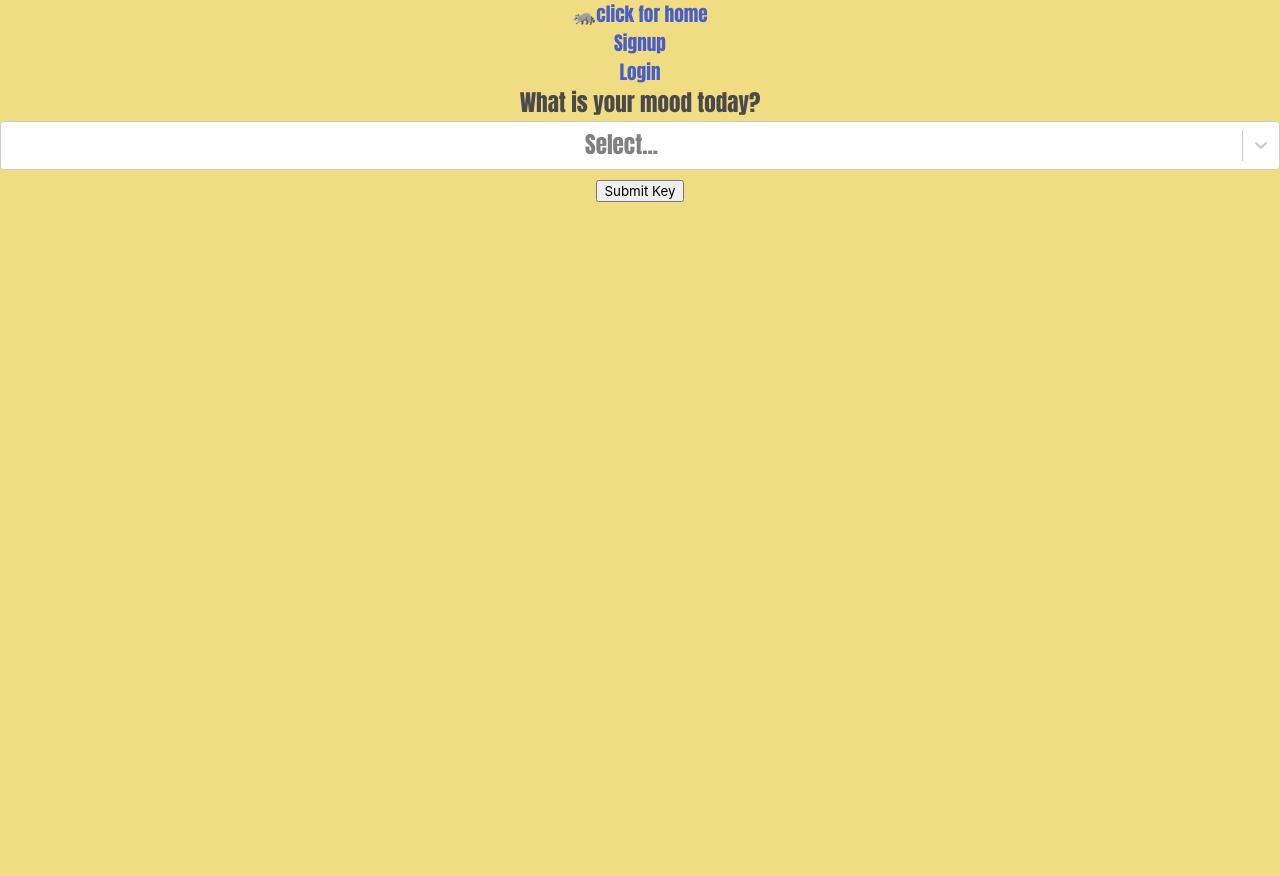
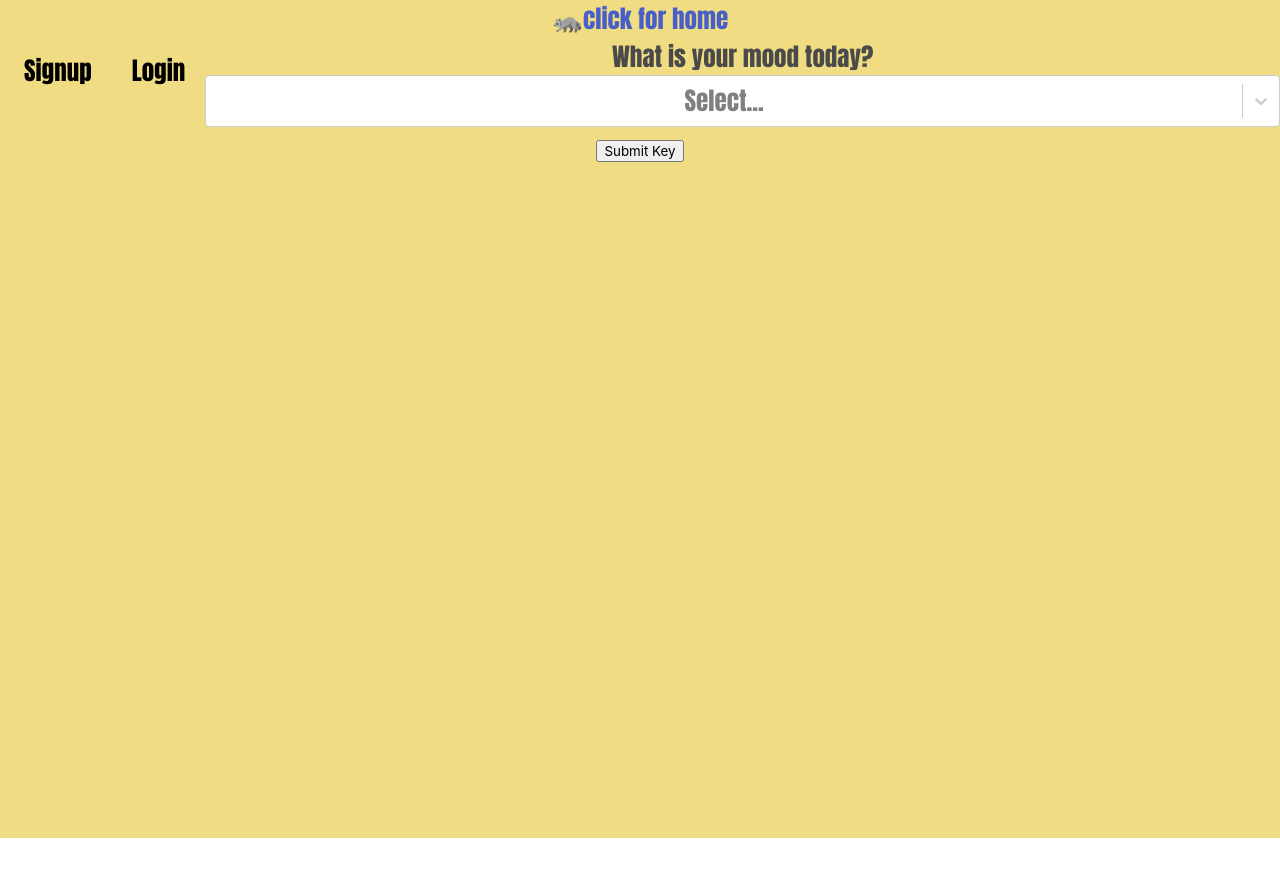
Before and after one commit to fpreynolds/fat.piano, a React (Create React App) app in the folder client/: page /key in a window 1280 px wide. Shown: the top 876 px of the page. After the commit the page ends 838 px from the top, so only its background shows below. Built offline with nearby package versions, Linux system fonts and the light colour scheme.

Commit message:
css changes to navbar

```diff
--- a/client/src/App.css
+++ b/client/src/App.css
@@ -3,5 +3,34 @@
 	height: 100vh;
 	background-color: #f0dc82;
 	font-family:Impact, Haettenschweiler, 'Arial Narrow Bold', sans-serif;
-	font-size: larger;
+	font-size: 25px;
 }
+
+.navbar {
+	text-align: right;
+	justify-content: right;
+	display: flex;
+	background-color: #f0dc82;
+}
+
+ul {
+	list-style-type: none;
+	justify-content: space-between;
+	align-items: center;
+}
+
+li {
+	float: left;
+}
+
+li a {
+	display: block;
+	color: black;
+	text-align: center;
+	padding: 14px 16px;
+	text-decoration: none;
+}
+
+li a:hover {
+	background-color: gray;
+}
--- a/client/src/App.js
+++ b/client/src/App.js
@@ -43,7 +43,7 @@ function App() {
       <Router>
         <div className="App">
             <NavExample />
-          <Routes className="navbar">
+            <Routes>
               <Route path="/" element={<Home />} />
               <Route path="/login" element={<Login />}></Route>
               <Route path="/signup" element={<Signup />}></Route>
--- a/client/src/components/Navbar.js
+++ b/client/src/components/Navbar.js
@@ -1,11 +1,13 @@
 import React from "react";
 import Auth from "../utils/auth";
 import { Link } from "react-router-dom";
+import "../App.css"
 
 function Nav() {
   function showNavigation() {
     if (Auth.loggedIn()) {
       return (
+        <div className="navbar">
         <ul className="flex-row">
           <li className="mx-1">
             <Link to="/key">Key</Link>
@@ -23,6 +25,7 @@ function Nav() {
             </a>
           </li>
         </ul>
+        </div>
       );
     } else {
       return (
```
Lines whose indentation alone changed are shown as unchanged.
